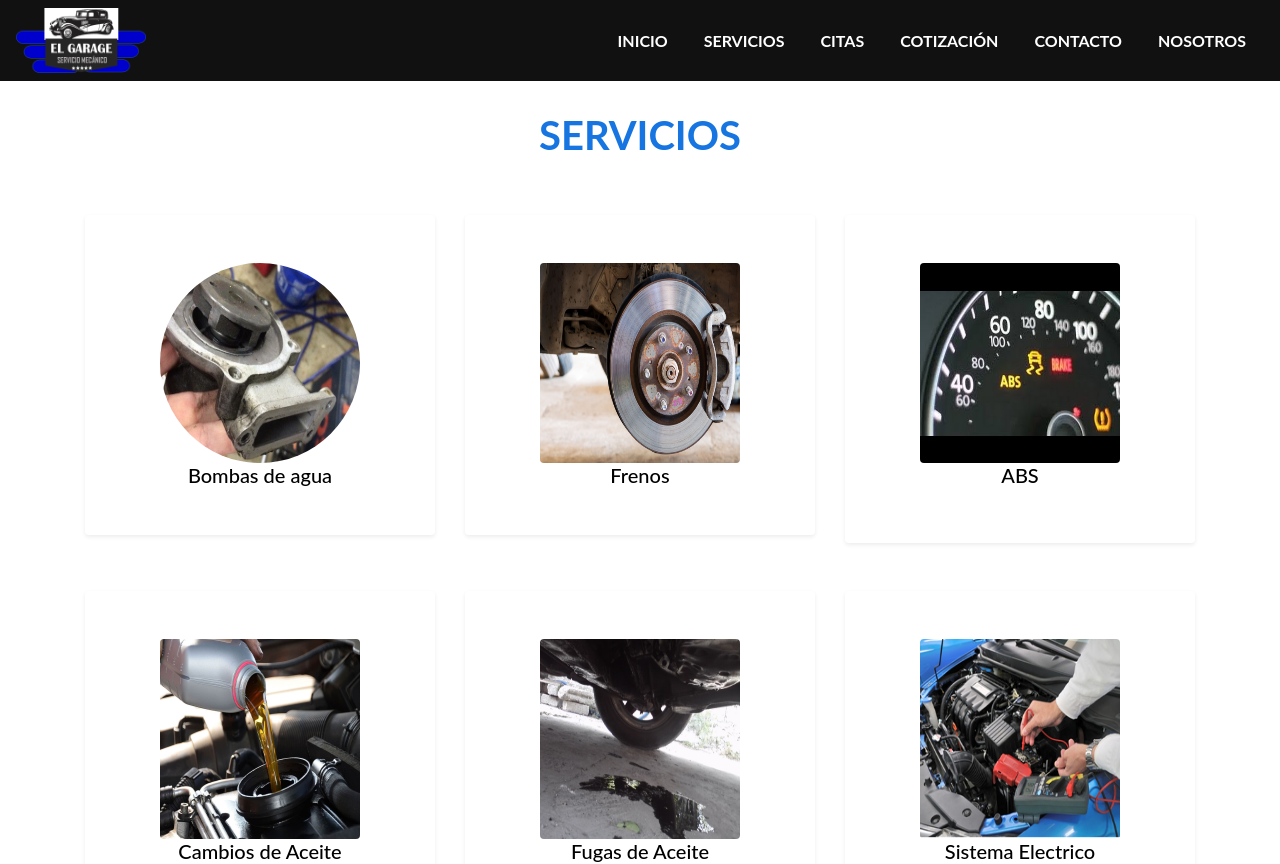
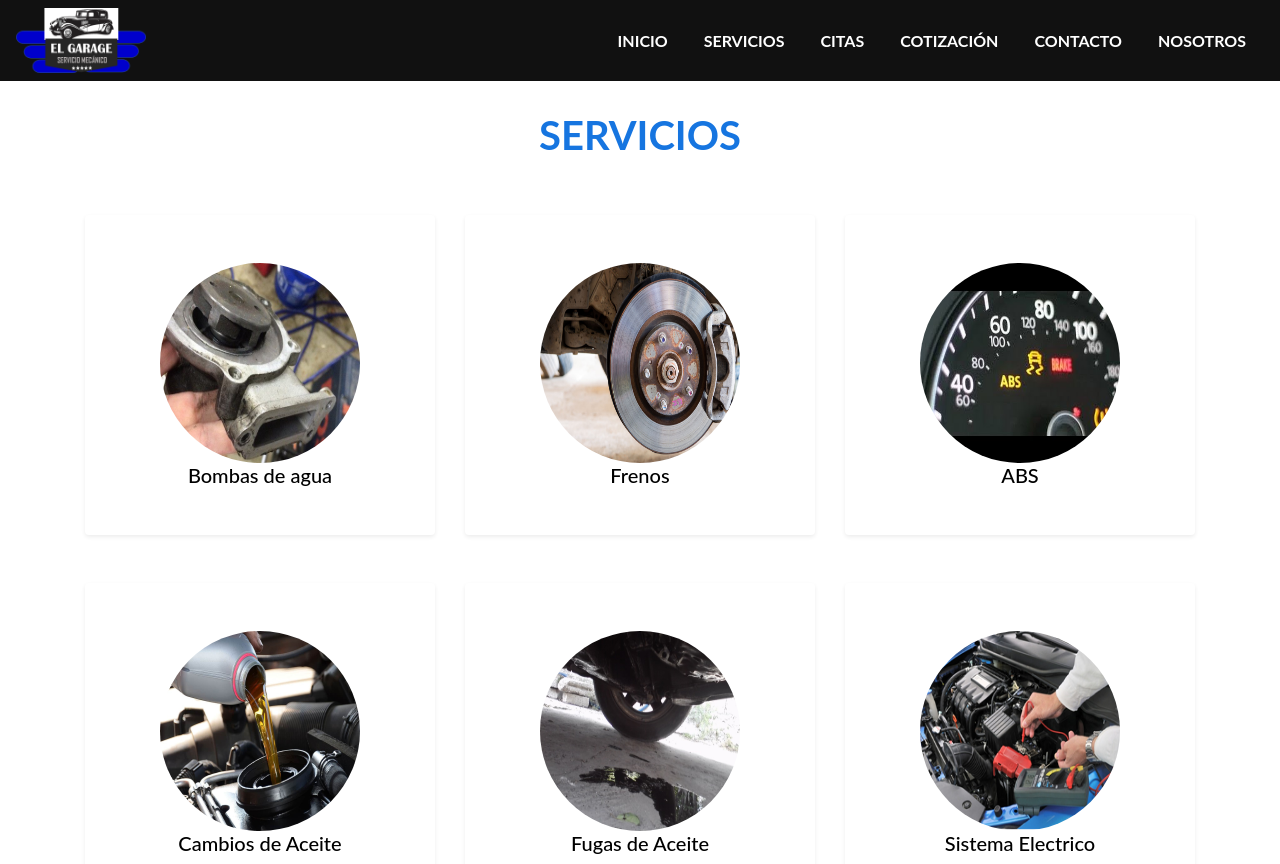
Before and after one commit to marianaevv/ElGarage_project, a React (Create React App) app in the folder elgarage/frontend/: page /Servicios in a window 1280 px wide. Shown: the top 864 px of the page. Built offline with nearby package versions, Linux system fonts and the light colour scheme.

Commit message:
Improve Services

```diff
--- a/elgarage/frontend/src/Servicios.css
+++ /dev/null
@@ -1,26 +0,0 @@
-.bod{
-     /* background: -webkit-linear-gradient(to right, #faf285, #faf741);
-    background: linear-gradient(to right, #edf798, #f7dd4f);*/
-
-}
-.container {
-
-}
-.people{
-    padding:20px;
-}
-
-.imgServicio{
-    position: relative;
-    width: 200px !important;
-    height: 200px  !important;
-  }
-  .serv{
-      color:black;
-  }
-.titleServicios{
-    margin-top:30px;
-    color:rgb(22, 117, 224);
-    text-align:center;
-    font-weight: bold;
-}
--- a/elgarage/frontend/src/Servicios.js
+++ b/elgarage/frontend/src/Servicios.js
@@ -1,4 +1,5 @@
 import React from "react";
+import { Row, Col, Image } from 'react-bootstrap';
 
 import BombasAgua from "./assets/bombasAgua.jpg";
 import ABS from "./assets/ABS.jpg";
@@ -17,137 +18,49 @@ import fugasrefrigerante from "./assets/fugasrefrigerante.jpg";
 import ponchaduras from "./assets/ponchaduras.jpg";
 import sistemaenfriamiento from "./assets/sistemaenfriamiento.jpg";
 import vibraciones from "./assets/vibraciones.jpg";
-import Image from "react-bootstrap/Image";
 import checkEngine from "./assets/checkEngine.jpg";
 import bombasgasolina from "./assets/bombasgasolina.png";
 
-import "./Servicios.css";
+import "./css/Servicios.css";
 
-function Servicios() {
-  return (
-    <body className="bod">
-      <h1 class="titleServicios">SERVICIOS</h1>
-      <div class="container py-5">
-         <div class="row text-center">
-          <div class="col-xl-4 col-sm-6 mb-5">
-            <div class="bg-white rounded shadow-sm py-5 px-4">
-              <Image src={BombasAgua} className="imgServicio" roundedCircle />
-              <h5 class="mb-0 serv">Bombas de agua</h5>
+const blocks = [
+  { label: 'Bombas de agua', img: BombasAgua},
+  { label: 'Frenos', img: Frenos},
+  { label: 'ABS', img: ABS},
+  { label: 'Cambios de Aceite', img: CambiosAceite},
+  { label: 'Fugas de Aceite', img: FugasAceite},
+  { label: 'Sistema Electrico', img: SistemaElectrico},
+  { label: 'Sistema de carga', img: SistemaCarga},
+  { label: 'Fuel Injection', img: FuelInjection},
+  { label: 'Diagnóstico por computadora', img: diagnostico},
+  { label: 'Suspensión', img: Suspension},
+  { label: 'Check Engine', img: checkEngine},
+  { label: 'Afinación', img: afinacion},
+  { label: 'Vibraciones o Ruidos', img: vibraciones},
+  { label: 'Aire Acondicionado', img: aire},
+  { label: 'Calefacción', img: calefaccion},
+  { label: 'Sistema de Enfriamiento', img: sistemaenfriamiento},
+  { label: 'Fugas de refrigerante', img: fugasrefrigerante},
+  { label: 'Ponchaduras', img: ponchaduras},
+  { label: 'Bombas de gasolina', img: bombasgasolina }
+]
+
+const Servicios = () => (
+  <body>
+    <h1 className='titleServicios'>SERVICIOS</h1>
+    <div className="container py-5">
+      <Row className="text-center">
+        {blocks.map(({ label, img }, i) => (
+          <Col key={i} sm={6} xl={4} className="mb-5">
+            <div className="bg-white rounded shadow-sm px-4 py-5">
+              <Image className="imgServicio" src={img} roundedCircle/>
+              <h5 className="mb-0 serv">{label}</h5>
             </div>
-          </div>
-          <div class="col-xl-4 col-sm-6 mb-5">
-            <div class="bg-white rounded shadow-sm py-5 px-4">
-              <Image src={Frenos} className="imgServicio" rounded />
-              <h5 class="mb-0 serv">Frenos</h5>
-            </div>
-          </div>
-          <div class="col-xl-4 col-sm-6 mb-5">
-            <div class="bg-white rounded shadow-sm py-5 px-4">
-              <Image src={ABS} className="imgServicio" rounded />
-              <h5 class="serv">ABS</h5>
-            </div>
-          </div>
-          <div class="col-xl-4 col-sm-6 mb-5">
-            <div class="bg-white rounded shadow-sm py-5 px-4">
-              <Image src={CambiosAceite} className="imgServicio" rounded />
-              <h5 class="mb-0 serv">Cambios de Aceite</h5>
-            </div>
-          </div>
-          <div class="col-xl-4 col-sm-6 mb-5">
-            <div class="bg-white rounded shadow-sm py-5 px-4">
-              <Image src={FugasAceite} className="imgServicio" rounded />
-              <h5 class="mb-0 serv">Fugas de Aceite</h5>
-            </div>
-          </div>
-          <div class="col-xl-4 col-sm-6 mb-5">
-            <div class="bg-white rounded shadow-sm py-5 px-4">
-              <Image src={SistemaElectrico} className="imgServicio" rounded />
-              <h5 class="mb-0 serv">Sistema Electrico</h5>
-            </div>
-          </div>
-          <div class="col-xl-4 col-sm-6 mb-5">
-            <div class="bg-white rounded shadow-sm py-5 px-4">
-              <Image src={SistemaCarga} className="imgServicio" rounded />
-              <h5 class="mb-0 serv">Sistema de carga</h5>
-            </div>
-          </div>
-          <div class="col-xl-4 col-sm-6 mb-5">
-            <div class="bg-white rounded shadow-sm py-5 px-4">
-              <Image src={FuelInjection} className="imgServicio" rounded />
-              <h5 class="mb-0 serv">Fuel Injection</h5>
-            </div>
-          </div>
-          <div class="col-xl-4 col-sm-6 mb-5">
-            <div class="bg-white rounded shadow-sm py-5 px-4">
-              <Image src={diagnostico} className="imgServicio" rounded />
-              <h5 class="mb-0 serv">Diagnóstico por computadora</h5>
-            </div>
-          </div>
-          <div class="col-xl-4 col-sm-6 mb-5">
-            <div class="bg-white rounded shadow-sm py-5 px-4">
-              <Image src={Suspension} className="imgServicio" rounded />
-              <h5 class="mb-0 serv">Suspensión</h5>
-            </div>
-          </div>
-          <div class="col-xl-4 col-sm-6 mb-5">
-            <div class="bg-white rounded shadow-sm py-5 px-4">
-              <Image src={checkEngine} className="imgServicio" rounded />
-              <h5 class="mb-0 serv">Check Engine</h5>
-            </div>
-          </div>
-          <div class="col-xl-4 col-sm-6 mb-5">
-            <div class="bg-white rounded shadow-sm py-5 px-4">
-              <Image src={afinacion} className="imgServicio" rounded />
-              <h5 class="mb-0 serv">Afinación</h5>
-            </div>
-          </div>
-          <div class="col-xl-4 col-sm-6 mb-5">
-            <div class="bg-white rounded shadow-sm py-5 px-4">
-              <Image src={vibraciones} className="imgServicio" rounded />
-              <h5 class="mb-0 serv">Vibraciones o Ruidos</h5>
-            </div>
-          </div>
-          <div class="col-xl-4 col-sm-6 mb-5">
-            <div class="bg-white rounded shadow-sm py-5 px-4">
-              <Image src={aire} className="imgServicio" rounded />
-              <h5 class="mb-0 serv">Aire Acondicionado</h5>
-            </div>
-          </div>
-          <div class="col-xl-4 col-sm-6 mb-5">
-            <div class="bg-white rounded shadow-sm py-5 px-4">
-              <Image src={calefaccion} className="imgServicio" rounded />
-              <h5 class="mb-0 serv">Calefacción</h5>
-            </div>
-          </div>
-          <div class="col-xl-4 col-sm-6 mb-5">
-            <div class="bg-white rounded shadow-sm py-5 px-4">
-              <Image src={sistemaenfriamiento} className="imgServicio" rounded />
-              <h5 class="mb-0 serv">Sistema de Enfriamiento</h5>
-            </div>
-          </div>
-          <div class="col-xl-4 col-sm-6 mb-5">
-            <div class="bg-white rounded shadow-sm py-5 px-4">
-              <Image src={fugasrefrigerante} className="imgServicio" rounded />
-              <h5 class="mb-0 serv">Fugas de refrigerante</h5>
-            </div>
-          </div>
-          <div class="col-xl-4 col-sm-6 mb-5">
-            <div class="bg-white rounded shadow-sm py-5 px-4">
-              <Image src={ponchaduras} className="imgServicio" rounded />
-              <h5 class="mb-0 serv">Ponchaduras</h5>
-            </div>
-          </div>
-          <div class="col-xl-4 col-sm-6 mb-5">
-            <div class="bg-white rounded shadow-sm py-5 px-4">
-              <Image src={bombasgasolina} className="imgServicio" rounded />
-              <h5 class="mb-0 serv">Bombas de gasolina</h5>
-            </div>
-          </div>
-        </div>
-      </div>
-    </body>
-
-  );
-}
+          </Col>
+        ))}
+      </Row>
+    </div>
+  </body>
+)
 
 export default Servicios;
--- /dev/null
+++ b/elgarage/frontend/src/css/Servicios.css
@@ -0,0 +1,20 @@
+.people {
+    padding:20px;
+}
+
+.imgServicio {
+    position: relative;
+    width: 200px !important;
+    height: 200px !important;
+}
+
+.serv {
+    color:black;
+}
+
+.titleServicios {
+    margin-top: 30px;
+    color: rgb(22, 117, 224);
+    text-align: center;
+    font-weight: bold;
+}
```
